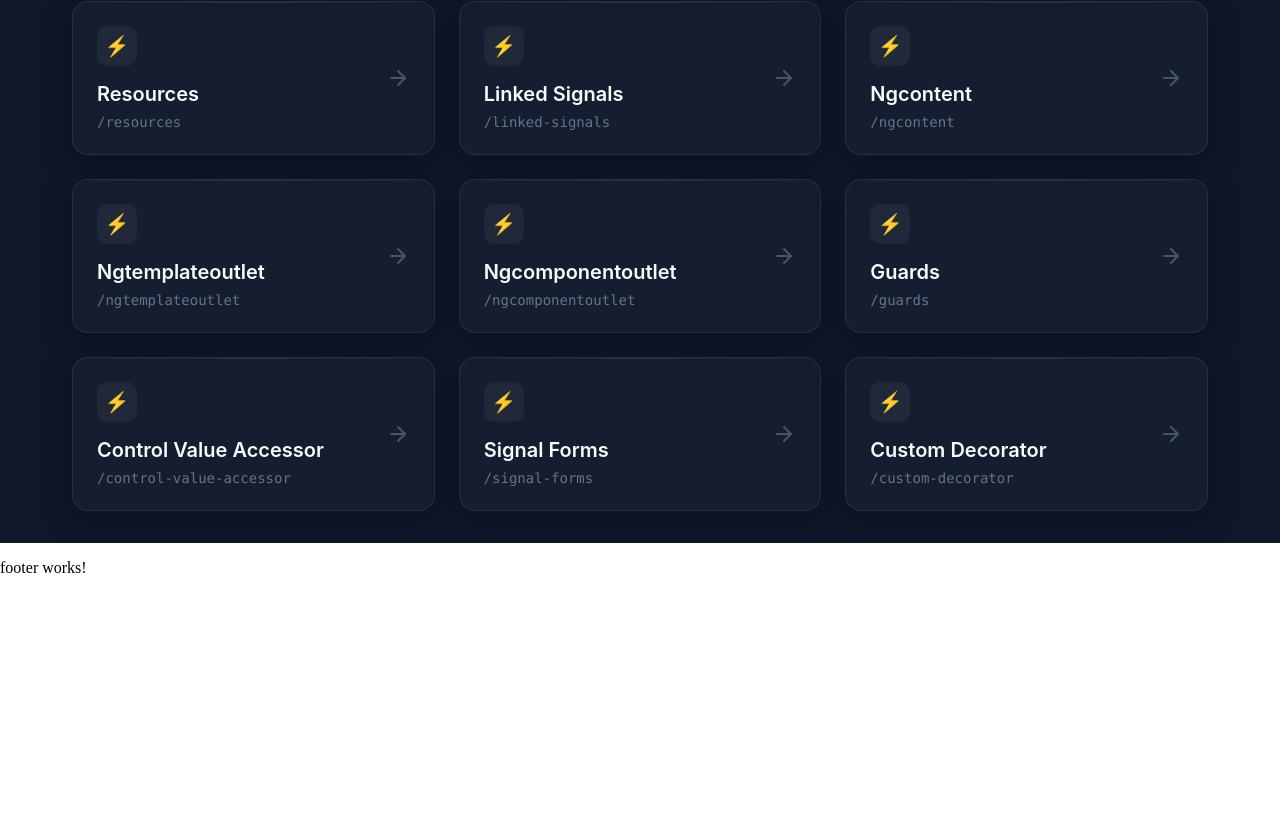
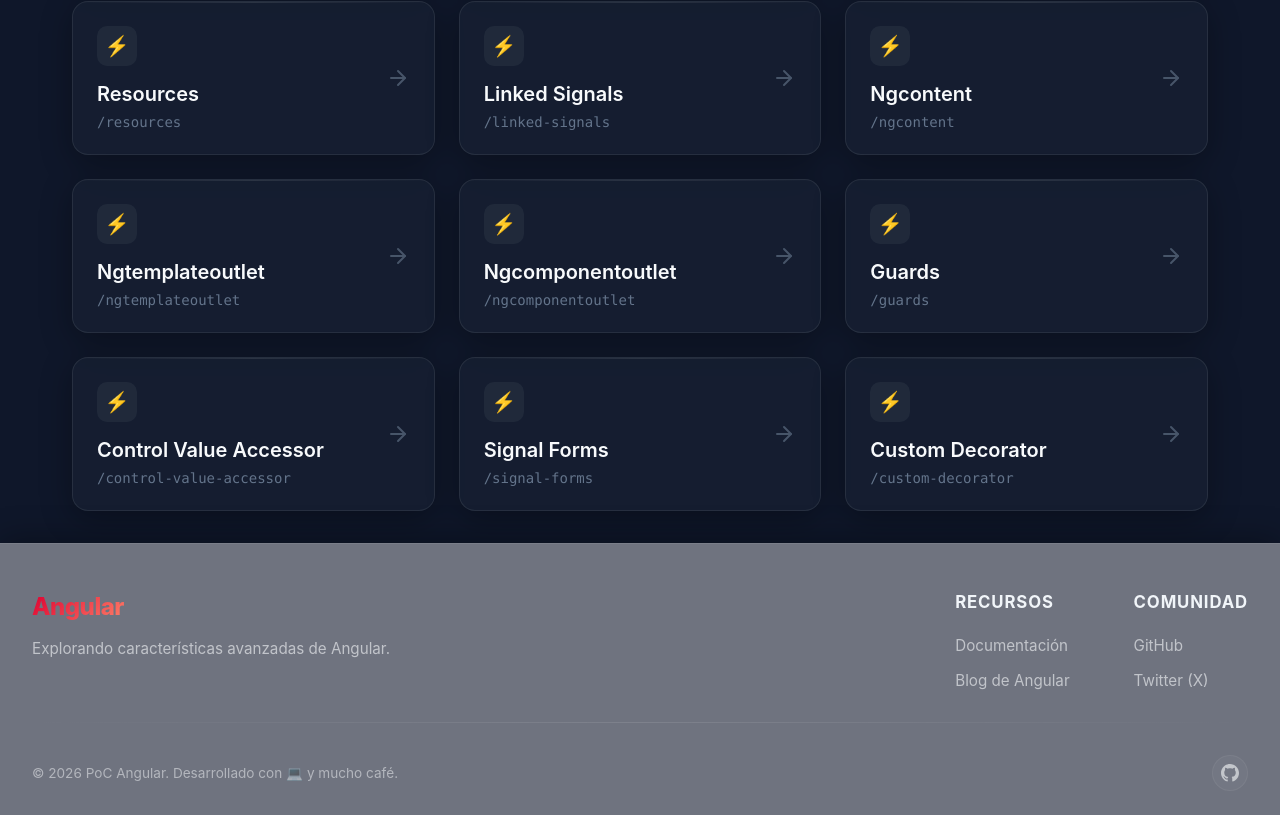
Before and after one commit to caco123/angular-21, an Angular app: page / in a window 1280 px wide. Shown: the part 946-1761 px from the top of the page. Before the commit the page ends 1539 px from the top, so only its background shows below. Built offline with nearby package versions, Linux system fonts and the light colour scheme.

Commit message:
feat: new footer design

```diff
--- a/src/app/shared/footer/footer.html
+++ b/src/app/shared/footer/footer.html
@@ -1 +1,50 @@
-<p>footer works!</p>
+<footer class="glass-footer">
+    <div class="footer-container">
+
+        <div class="footer-top">
+
+            <div class="footer-brand">
+                <h2 class="brand-title">
+                    <span class="gradient-text">Angular</span>
+                </h2>
+                <p class="brand-subtitle">
+                    Explorando características avanzadas de Angular.
+                </p>
+            </div>
+
+            <div class="footer-links">
+                <div class="link-group">
+                    <h3>Recursos</h3>
+                    <a href="https://angular.dev/" target="_blank" rel="noopener noreferrer">Documentación</a>
+                    <a href="https://blog.angular.io/" target="_blank" rel="noopener noreferrer">Blog de Angular</a>
+                </div>
+
+                <div class="link-group">
+                    <h3>Comunidad</h3>
+                    <a href="https://github.com/angular/angular" target="_blank" rel="noopener noreferrer">GitHub</a>
+                    <a href="https://twitter.com/angular" target="_blank" rel="noopener noreferrer">Twitter (X)</a>
+                </div>
+            </div>
+
+        </div>
+
+        <div class="footer-divider"></div>
+
+        <div class="footer-bottom">
+            <p class="copyright">
+                &copy; 2026 PoC Angular. Desarrollado con 💻 y mucho café.
+            </p>
+
+            <div class="social-icons">
+                <a href="https://github.com/caco123" target="_blank" rel="noopener noreferrer" class="social-icon"
+                    aria-label="GitHub">
+                    <svg viewBox="0 0 24 24" xmlns="http://www.w3.org/2000/svg" fill="currentColor">
+                        <path
+                            d="M12 0c-6.626 0-12 5.373-12 12 0 5.302 3.438 9.8 8.207 11.387.599.111.793-.261.793-.577v-2.234c-3.338.726-4.033-1.416-4.033-1.416-.546-1.387-1.333-1.756-1.333-1.756-1.089-.745.083-.729.083-.729 1.205.084 1.839 1.237 1.839 1.237 1.07 1.834 2.807 1.304 3.492.997.107-.775.418-1.305.762-1.604-2.665-.305-5.467-1.334-5.467-5.931 0-1.311.469-2.381 1.236-3.221-.124-.303-.535-1.524.117-3.176 0 0 1.008-.322 3.301 1.23.957-.266 1.983-.399 3.003-.404 1.02.005 2.047.138 3.006.404 2.291-1.552 3.297-1.23 3.297-1.23.653 1.653.242 2.874.118 3.176.77.84 1.235 1.911 1.235 3.221 0 4.609-2.807 5.624-5.479 5.921.43.372.823 1.102.823 2.222v3.293c0 .319.192.694.801.576 4.765-1.589 8.199-6.086 8.199-11.386 0-6.627-5.373-12-12-12z" />
+                    </svg>
+                </a>
+            </div>
+        </div>
+
+    </div>
+</footer>
--- a/src/app/shared/footer/footer.scss
+++ b/src/app/shared/footer/footer.scss
@@ -0,0 +1,214 @@
+$primary-color: #dd0031; // Angular Red
+$secondary-color: #f43f5e; // Rose 500
+$footer-bg: rgba(15, 23, 42, 0.6); // Slate 900 base
+$glass-border: rgba(255, 255, 255, 0.08);
+
+.glass-footer {
+    margin-top: auto; // Empuja el footer siempre hacia abajo en flex layouts
+    width: 100%;
+    background: $footer-bg;
+    backdrop-filter: blur(20px);
+    -webkit-backdrop-filter: blur(20px);
+    border-top: 1px solid $glass-border;
+    padding: 3rem 0 1.5rem 0;
+    color: #f8fafc;
+    font-family: 'Inter', sans-serif;
+    box-shadow: 0 -4px 30px rgba(0, 0, 0, 0.3);
+    position: relative;
+    z-index: 10;
+}
+
+.footer-container {
+    max-width: 1280px;
+    margin: 0 auto;
+    padding: 0 2rem;
+    display: flex;
+    flex-direction: column;
+    gap: 2rem;
+
+    @media (max-width: 640px) {
+        padding: 0 1.5rem;
+    }
+}
+
+/* Footer Top Section */
+.footer-top {
+    display: flex;
+    justify-content: space-between;
+    flex-wrap: wrap;
+    gap: 3rem;
+
+    @media (max-width: 768px) {
+        flex-direction: column;
+        gap: 2rem;
+    }
+}
+
+/* Brand Area */
+.footer-brand {
+    flex: 1;
+    min-width: 250px;
+    max-width: 400px;
+
+    .brand-title {
+        display: flex;
+        align-items: baseline;
+        gap: 0.5rem;
+        font-size: 1.5rem;
+        font-weight: 800;
+        margin: 0 0 1rem 0;
+        letter-spacing: -0.02em;
+
+        .gradient-text {
+            background: linear-gradient(135deg, $primary-color, #ff7e67);
+            -webkit-background-clip: text;
+            -webkit-text-fill-color: transparent;
+            background-clip: text;
+        }
+
+        .version-badge {
+            font-size: 0.75rem;
+            background: rgba(221, 0, 49, 0.15);
+            color: #fda4af;
+            padding: 0.15rem 0.5rem;
+            border-radius: 6px;
+            border: 1px solid rgba(221, 0, 49, 0.3);
+            font-family: 'Fira Code', monospace;
+            font-weight: 600;
+        }
+    }
+
+    .brand-subtitle {
+        font-size: 0.95rem;
+        line-height: 1.6;
+        color: rgba(248, 250, 252, 0.6);
+        margin: 0;
+    }
+}
+
+/* Links Area */
+.footer-links {
+    display: flex;
+    gap: 4rem;
+    flex-wrap: wrap;
+
+    @media (max-width: 480px) {
+        gap: 2rem;
+        flex-direction: column;
+    }
+
+    .link-group {
+        display: flex;
+        flex-direction: column;
+        gap: 1rem;
+
+        h3 {
+            font-size: 1.05rem;
+            font-weight: 700;
+            color: #f1f5f9; // Slate 100
+            margin: 0 0 0.5rem 0;
+            text-transform: uppercase;
+            letter-spacing: 0.05em;
+        }
+
+        a {
+            color: rgba(248, 250, 252, 0.6);
+            text-decoration: none;
+            font-size: 0.95rem;
+            transition: all 0.2s ease;
+            position: relative;
+            width: fit-content;
+
+            &:hover {
+                color: #f8fafc;
+                transform: translateX(4px);
+            }
+
+            // Underline animation
+            &::after {
+                content: '';
+                position: absolute;
+                bottom: -2px;
+                left: 0;
+                width: 0;
+                height: 1px;
+                background: linear-gradient(90deg, transparent, $secondary-color, transparent);
+                transition: width 0.3s ease;
+            }
+
+            &:hover::after {
+                width: 100%;
+            }
+        }
+    }
+}
+
+/* Divider */
+.footer-divider {
+    height: 1px;
+    width: 100%;
+    background: linear-gradient(90deg,
+            transparent,
+            rgba(255, 255, 255, 0.1),
+            transparent);
+}
+
+/* Footer Bottom Section */
+.footer-bottom {
+    display: flex;
+    justify-content: space-between;
+    align-items: center;
+    flex-wrap: wrap;
+    gap: 1rem;
+
+    @media (max-width: 640px) {
+        flex-direction: column-reverse;
+        text-align: center;
+    }
+
+    .copyright {
+        font-size: 0.85rem;
+        color: rgba(248, 250, 252, 0.5);
+        margin: 0;
+    }
+
+    .social-icons {
+        display: flex;
+        gap: 1rem;
+
+        .social-icon {
+            color: rgba(248, 250, 252, 0.6);
+            display: flex;
+            align-items: center;
+            justify-content: center;
+            width: 36px;
+            height: 36px;
+            border-radius: 50%;
+            background: rgba(255, 255, 255, 0.03);
+            border: 1px solid rgba(255, 255, 255, 0.05);
+            transition: all 0.3s ease;
+
+            svg {
+                width: 18px;
+                height: 18px;
+                transition: transform 0.3s cubic-bezier(0.175, 0.885, 0.32, 1.275);
+            }
+
+            &:hover {
+                color: white;
+                background: rgba(255, 255, 255, 0.1);
+                border-color: rgba(255, 255, 255, 0.2);
+                transform: translateY(-3px);
+                box-shadow: 0 5px 15px rgba(0, 0, 0, 0.3);
+
+                svg {
+                    transform: scale(1.15);
+                }
+            }
+
+            &:active {
+                transform: translateY(0);
+            }
+        }
+    }
+}
```
